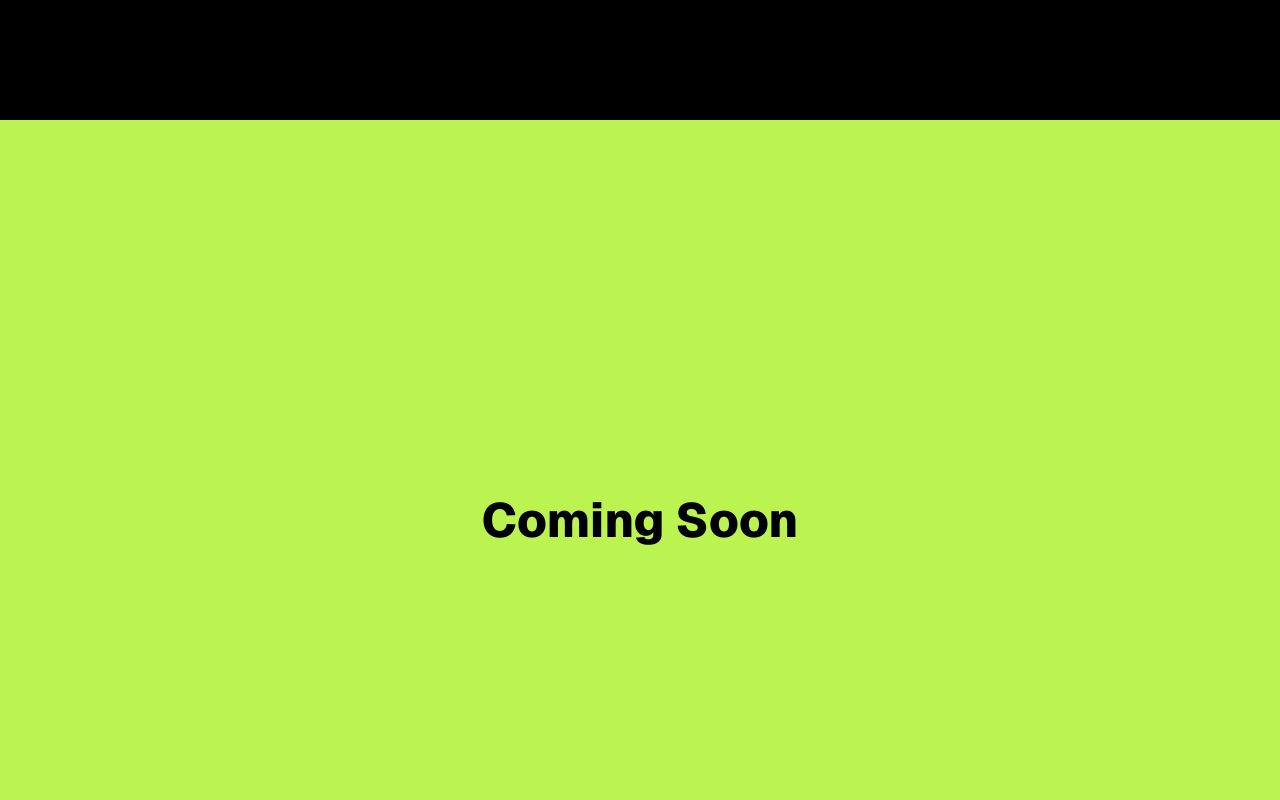
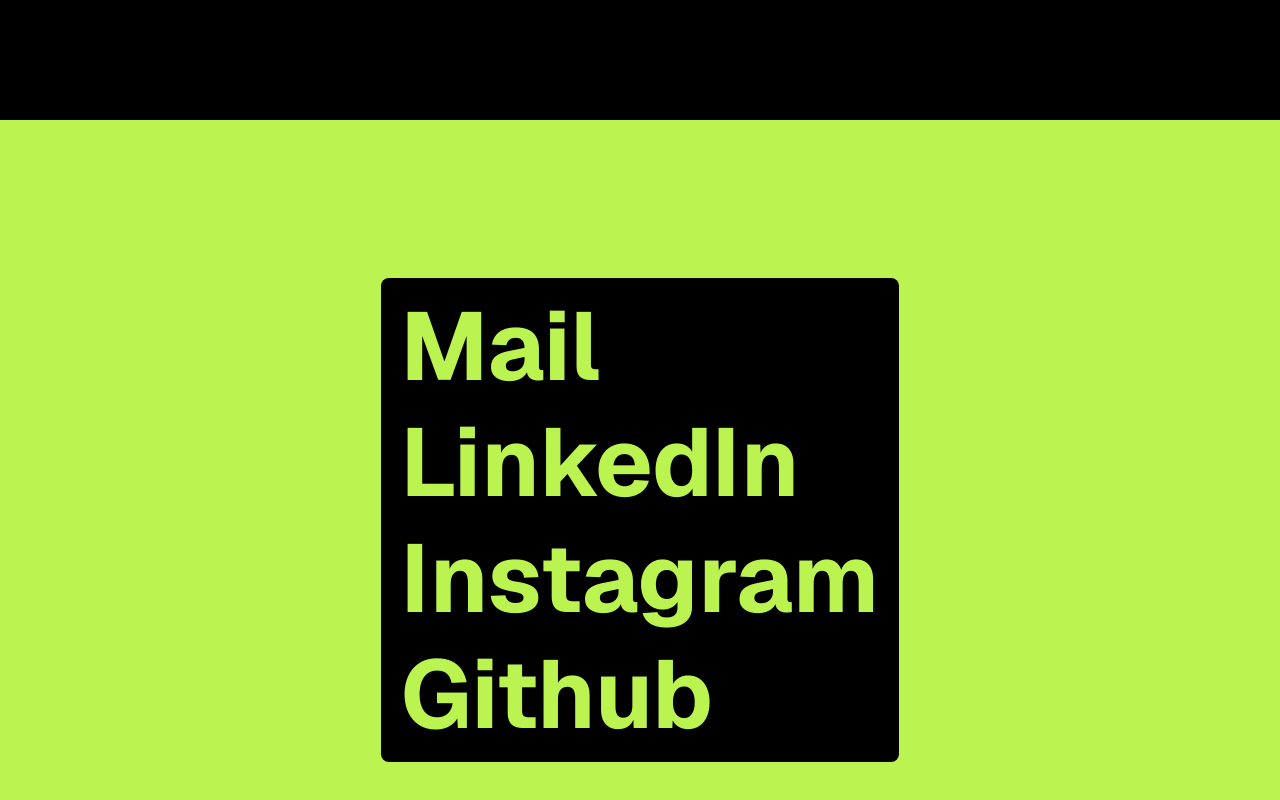
Before and after one commit to ukasyaaah/random-landing-page, a React (Vite) app: page / in a window 1280 px wide. Shown: the part 1480-2280 px from the top of the page. Built offline with nearby package versions, Linux system fonts and the light colour scheme.

Commit message:
fix: contact section

```diff
--- a/public/resumeData.json
+++ b/public/resumeData.json
@@ -4,6 +4,25 @@
     "title": "Software Engineer, Layout Designer",
     "description": "Aenean a velit mi. Donec fermentum libero eget massa lacinia ultricies. Nulla vitae varius sem. Nunc ut porta nisi, vel efficitur nulla. Proin fringilla, lectus quis semper tristique, mi lacus scelerisque odio, blandit egestas massa magna nec sem. Vivamus magna justo, mollis quis iaculis id, rhoncus ut metus. Sed venenatis.",
     "github": "https://github.com/ukasyaaah",
-    "project": ""
+    "project": "",
+    "contact": [
+      {
+        "name": "Mail",
+        "link": "mailto:ukasyaaah@gmail.com"
+      },
+      {
+        "name": "LinkedIn",
+        "link": "https://linkedin.com/in/ukasyaaah"
+      },
+      {
+        "name": "Instagram",
+        "link": "https://instagram.com/ukasyaaah"
+      },
+
+      {
+        "name": "Github",
+        "link": "https://github.com/ukasyaaah"
+      }
+    ]
   }
 }
--- a/src/components/Contact.tsx
+++ b/src/components/Contact.tsx
@@ -1,53 +1,26 @@
+import { useContext } from "react";
 import { Fade } from "react-awesome-reveal";
+import { DataContext } from "../context/DataContext";
 
 export default function Contact() {
+  const data = useContext(DataContext);
+
   return (
     <section
       id="contact"
-      className="min-h-screen  bg-lime-300 block lg:flex  items-center justify-center"
+      className="min-h-screen  bg-lime-300 flex flex-col  items-center justify-center"
     >
       <Fade cascade duration={1000}>
-        <h3 className="text-3xl md:text-4xl text-black lg:text-5xl font-extrabold p-7 md:p-14 lg:p-22 ">
-          Coming Soon
-        </h3>
-        {/* <h3 className="text-3xl md:text-4xl text-black lg:text-5xl font-extrabold ">
-          Get in Touch
-        </h3>
-        <div className="bg-black max-w-md w-full flex flex-col text-lime-300 rounded-xl">
-          <form
-            action=""
-            method="post"
-            className="items-stretch justify-items-stretch    gap-4   m-10"
-          >
-            <div className="flex flex-col gap-y-2">
-              <label htmlFor="name">Name</label>
-              <input
-                type="text"
-                id="name"
-                className="border-2 p-2 rounded-lg"
-              />
-            </div>
-            <div className="flex flex-col gap-y-2">
-              <label htmlFor="email">Email</label>
-              <input
-                type="text"
-                id="email"
-                className="border-2 p-2 rounded-lg"
-              />
-            </div>
-            <div className="flex flex-col gap-y-2">
-              <label htmlFor="message">Message</label>
-              <input
-                type="text"
-                id="message"
-                className="border-2 p-2 rounded-lg"
-              />
-            </div>
-            <button className="bg-lime-300 p-2 rounded-lg text-black">
-              Send
-            </button>
-          </form>
-        </div> */}
+        <div className="flex flex-col p-5 rounded-lg bg-black text-lime-300 gap-5">
+          {data?.contact.map((item) => (
+            <a
+              href={item.link}
+              className="text-5xl hover:underline hover:underline-offset-2 decoration-lime-300 font-bold md:text-7x lg:text-8xl"
+            >
+              {item.name}
+            </a>
+          ))}
+        </div>
       </Fade>
     </section>
   );
--- a/src/types/data.ts
+++ b/src/types/data.ts
@@ -4,4 +4,10 @@
   description: string;
   github: string;
   project: string;
+  contact: [
+    {
+      name: string;
+      link: string;
+    }
+  ];
 }
```
